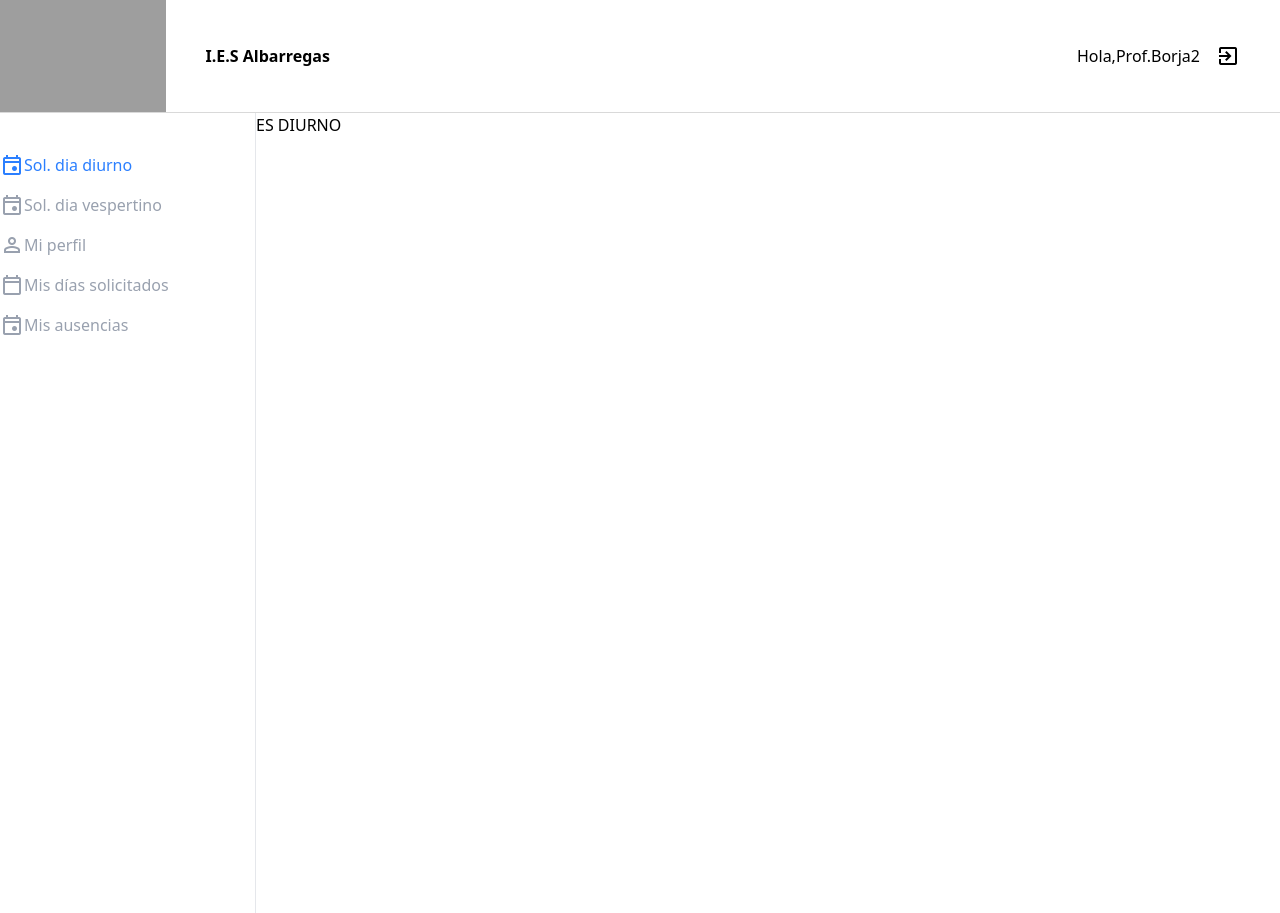
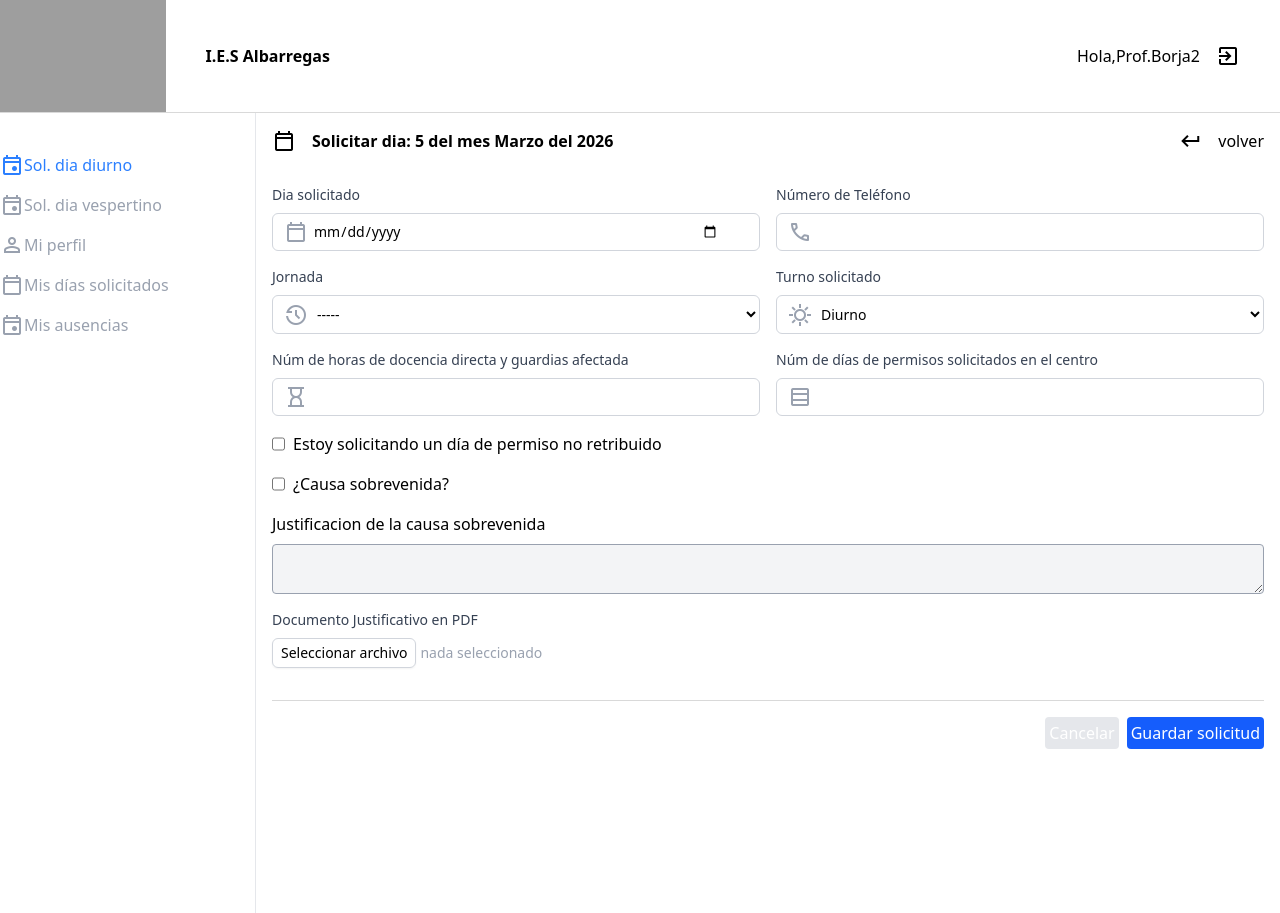
Before and after one commit to egilp04/ClicPermiso, a React (Vite) app: page / in a window 1280 px wide. Built offline with nearby package versions, Linux system fonts and the light colour scheme; grey boxes are pictures that could not be loaded.

Commit message:
cambios para que la fecha se actualiza dinamicamente

```diff
--- a/src/components/Diurno.tsx
+++ b/src/components/Diurno.tsx
@@ -1,5 +1,11 @@
+import FormDias from "./FormDias";
+
 const Diurno = () => {
-  return <div>ES DIURNO</div>;
+  return (
+    <div>
+      <FormDias></FormDias>
+    </div>
+  );
 };
 
 export default Diurno;
--- a/src/components/Form.tsx
+++ b/src/components/FormDias.tsx
@@ -1,15 +1,53 @@
+import { useState } from "react";
 import Button from "./Button";
 import Input from "./Input";
 import InputSelect from "./InputSelect";
 
-const Form = () => {
+const getMonthText = (value: number) => {
+  switch (value) {
+    case 1:
+      return "Enero";
+    case 2:
+      return "Febrero";
+    case 3:
+      return "Marzo";
+    case 4:
+      return "Arbil";
+    case 5:
+      return "Mayo";
+    case 6:
+      return "Junio";
+    case 7:
+      return "Julio";
+    case 8:
+      return "Agosto";
+    case 9:
+      return "Septiembre";
+    case 10:
+      return "Octubre";
+    case 11:
+      return "Noviembre";
+    case 12:
+      return "Dicembre";
+  }
+};
+
+const FormDias = () => {
+  const [dia, setDia] = useState({
+    dia: new Date().getDate(),
+    mes: getMonthText(new Date().getMonth() + 1),
+    anio: new Date().getFullYear(),
+  });
   return (
     <>
       <div className="flex flex-row w-full justify-between p-4">
         <div className="flex flex-row gap-4">
           <span className="material-symbols-outlined">calendar_today</span>
           <h1>
-            <strong>Solicitar dia: </strong>
+            <strong>
+              Solicitar dia:{" "}
+              {`${dia.dia} del mes ${dia.mes} del ${dia.anio}`}{" "}
+            </strong>
           </h1>
         </div>
         <div className="flex flex-row gap-4 ">
@@ -20,7 +58,7 @@ const Form = () => {
       <div>
         <form className="grid grid-cols-2 p-4 gap-4">
           <Input
-            tipo="text"
+            tipo="date"
             textoLabel="Dia solicitado"
             icon={
               <span className="material-symbols-outlined">calendar_today</span>
@@ -103,4 +141,4 @@ const Form = () => {
   );
 };
 
-export default Form;
+export default FormDias;
```
